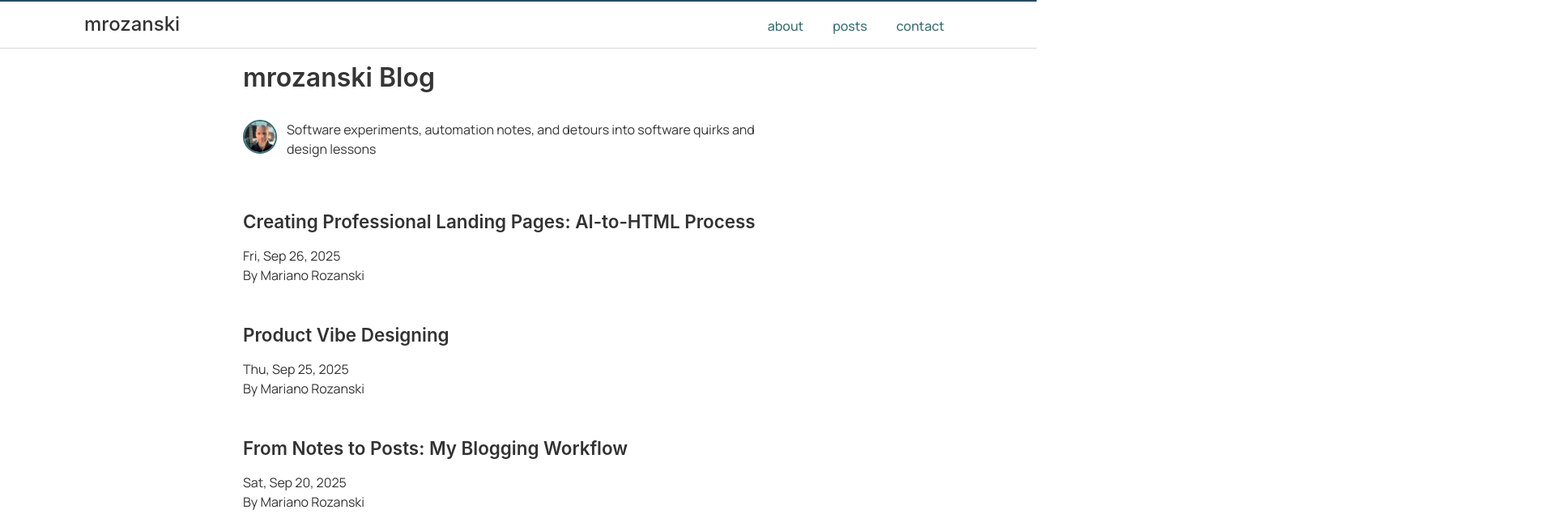
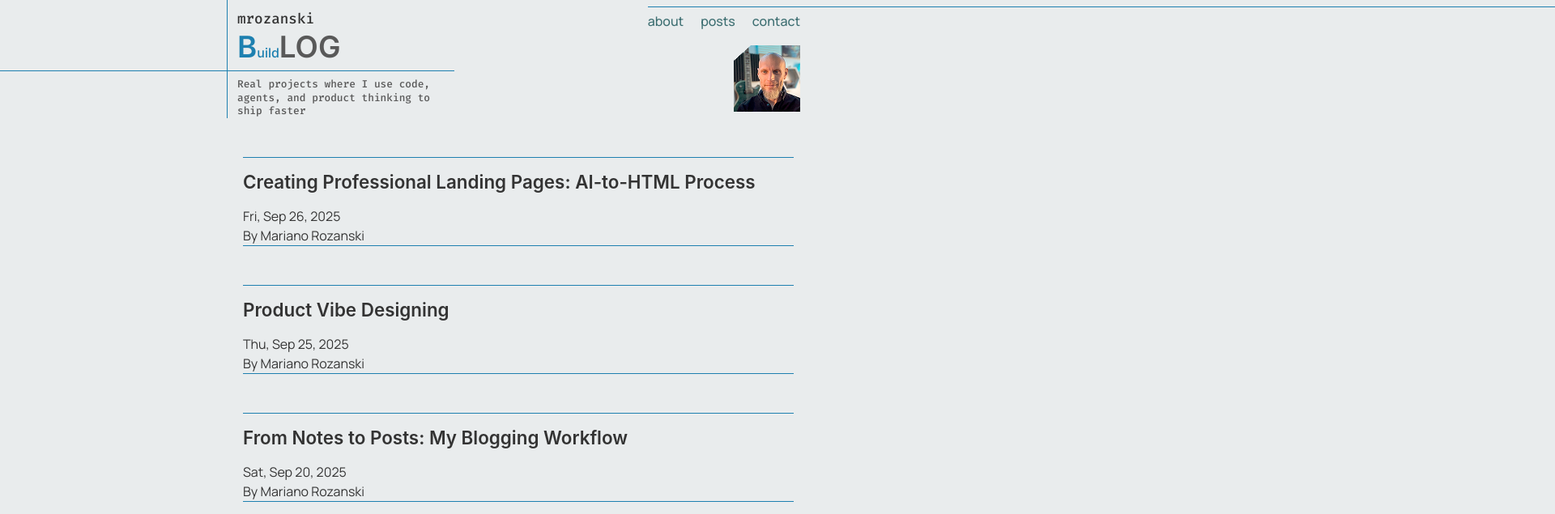
Before and after one commit to mrozanski/mrozanski.github.io, an Eleventy site: page src/index.html in a window 1280 px wide. Shown: the top 635 px of the page at 81% size, 1920 px wide, since content can reach past the window. Built offline with nearby package versions, Linux system fonts and the light colour scheme; Eleventy itself is replaced by a stand-in of ours; files that its build step writes are made by us from their sources; a web font is replaced by a local one.

Commit message:
Redesign header desktop (WIP)

```diff
--- a/src/_includes/base.njk
+++ b/src/_includes/base.njk
@@ -16,27 +16,45 @@
     </script>
 </head>
 <body>
-    <header class="header">
-        <div class="wide-container">
-            <div class="header-row">
-                <p class="title"><a href="/">mrozanski</a></p>
+    <header class="page-header">
+        <div class="header-content">
+        <div class="header-left">
+            <div class="cell cell-top">
+            <!-- Top-left content: text and/or image -->
+            <div class="title">
+                    <div><a href="/">mrozanski</a></div>
+                    <div class="site-name"><span class="first-cap">B</span>uild<span class="end-cap">LOG</span></div>
+                </div>
+            </div>
+            <div class="border-line border-between-left" aria-hidden="true"></div>
+            <div class="cell cell-bottom">
+            <!-- Bottom-left content -->
+            <p class="site-subtitle">Real projects where I use code, agents, and product thinking to ship faster</p>
+            </div>
+        </div>
 
-                <div class="hamburger-menu" onclick="toggleMenu()">
-                    <span></span>
-                    <span></span>
-                    <span></span>
-                </div>
+        <div class="header-center" aria-hidden="true">
+            <!-- Central separator (no content) -->
+        </div>
 
-                <nav class="header-nav">
-                    <ul class="menu">
+        <div class="header-right">
+            <div class="border-line border-top-right" aria-hidden="true"></div>
+            <div class="cell cell-top">
+            <!-- Top-right content -->
+            <ul class="menu">
                         <li class="menu-item"><a href="/about/">about</a></li>
                         <li class="menu-item"><a href="/posts/">posts</a></li>
                         <li class="menu-item"><a href="/contact/">contact</a></li>
                     </ul>
-                </nav>
+            </div>
+            <div class="cell cell-bottom">
+            <!-- Bottom-right content (taller) -->
+            <img src="/avatar.png" alt="Author avatar" class="avatar">
             </div>
         </div>
+        </div>
     </header>
+
 
     <main>
         {% if tagline %}
--- a/src/index.html
+++ b/src/index.html
@@ -2,16 +2,6 @@
 layout: base.njk
 title: Home
 ---
-
-<h1>mrozanski Blog</h1>
-<div class="byline">
-    <img src="/2025.jpg" alt="Author avatar" class="avatar">
-    <div class="home-tagline">
-        <p>Software experiments, automation notes, and detours
-                into software quirks and design lessons
-        </p>
-    </div>
-</div>
 
     {%- for post in collections.all | reverse -%}
   {%- if post.url != "/posts/" and "/posts/" in post.url -%}
--- a/src/style.css
+++ b/src/style.css
@@ -11,8 +11,9 @@ Version: 1.0
     FONT IMPORTS
    ========================== */
 
-/* Google Fonts - Manrope */
-@import url('https://fonts.googleapis.com/css2?family=Manrope:wght@200..800&display=swap');
+/* Google Fonts - Manrope, Fira Code */
+@import url('https://fonts.googleapis.com/css2?family=Fira+Code:wght@300..700&family=Manrope:wght@200..800&family=Inter:wght@100..900&display=swap');
+
 
 /* WF Visual Sans Font Import */
 @font-face {
@@ -26,15 +27,23 @@ Version: 1.0
 /* CSS Variables */
 :root {
     --color-text: #353535ff;
+    --color-muted: hsl(0, 0%, 35%);
     --caribbean-current: #3c6e71ff;
-    --color-background: #ffffffff;
+    --color-background: #E9ECED;
     --platinum: #d9d9d9ff;
     --indigo-dye: #284b63;
+    --dark-cerulean: #1E80B0;
+    --borders:var(--dark-cerulean);
     --color-secondary: var(--indigo-dye);
     --color-accent: var(--caribbean-current);
     --header-height: 60px;
     --font-body: 'Manrope', -apple-system, BlinkMacSystemFont, "Segoe UI", Roboto, Oxygen-Sans, Ubuntu, Cantarell, "Helvetica Neue", sans-serif;
     --font-heading: 'WF Visual Sans', -apple-system, BlinkMacSystemFont, "Segoe UI", Roboto, Oxygen-Sans, Ubuntu, Cantarell, "Helvetica Neue", sans-serif;
+    --font-mono: 'Fira Code', 'Courier New', Courier, monospace;
+    --font-inter: 'Inter', -apple-system, BlinkMacSystemFont, "Segoe UI", Roboto, Oxygen-Sans, Ubuntu, Cantarell, "Helvetica Neue", sans-serif;
+    --header-max-width: 45rem;
+    --header-left-width: 280px;
+    --header-right-width: 280px;
 }
 
 /* Reset and base styles */
@@ -146,7 +155,7 @@ a img {
 }
 
 /* Header and navigation */
-header {
+/* header {
     border-top: 2px solid var(--indigo-dye);
     border-bottom: 1px solid var(--platinum);
     text-transform: none;
@@ -159,32 +168,24 @@ header {
     z-index: 1000;
     height: var(--header-height);
     box-sizing: border-box;
-}
+} */
 
-header .wide-container {
+/* header .wide-container {
     display: flex;
     flex-direction: column;
-}
+} */
 
 ul.menu {
     margin-bottom: 0;
-}
-
-/* Header row: title and nav */
-header .header-row {
-    display: flex;
-    justify-content: space-between;
-    align-items: center;
-    margin-bottom: 15px;
 }
 
 /* Title styling */
 header .title {
     flex: 0 0 auto;
     text-align: left;
-    font-family: var(--font-heading);
-    font-size: 1.5rem;
-    color: #333;
+    font-family: var(--font-mono);
+    font-size: 1.1rem;
+    color: var(--color-text);
     font-weight: 500;
     text-decoration: none;
     border-bottom: none;
@@ -224,18 +225,18 @@ header .header-nav {
 }
 
 /* Navigation menu */
-header .header-nav .menu {
+.page-header .menu {
     display: inline-flex;
     gap: 1rem;
     font-size: 1rem;
 }
 
-header .header-nav .menu li {
+.page-header .menu li {
     display: inline;
 }
 
 /* Menu link styles */
-header .header-nav .menu li a {
+.page-header .menu li a {
     color: var(--caribbean-current);
     font-weight: 500;
     text-decoration: none;
@@ -243,7 +244,7 @@ header .header-nav .menu li a {
     transition: color 0.6s ease;
 }
 
-header .header-nav .menu li a:hover {
+.page-header .menu li a:hover {
     color: #333;
 }
 
@@ -365,6 +366,8 @@ footer a, footer a:visited, footer a:link {
 }
 .post-preview {
     margin-top: 3rem;
+    border-top: 1px solid var(--borders);
+    border-bottom: 1px solid var(--borders);
 }
 
 /* Code block styles */
@@ -385,7 +388,7 @@ pre code {
     padding: 0;
     font-size: 0.85rem;
     line-height: 1.4;
-    font-family: 'Courier New', Courier, monospace;
+    font-family: var(--font-mono);
     display: block;
     white-space: pre;
     overflow-x: auto;
@@ -399,7 +402,7 @@ code {
     border-radius: 3px;
     padding: 0.2rem 0.4rem;
     font-size: 0.85rem;
-    font-family: 'Courier New', Courier, monospace;
+    font-family: var(--font-mono);
 }
 
 /* Override inline code styles when inside pre */
@@ -418,11 +421,10 @@ main {
     display: flex;
     flex-direction: column;
     justify-content: flex-start;
-    padding-top: var(--header-height);
 }
 
 .main-container {
-    max-width: 45rem;
+    width: 45rem;
     margin: 0 auto;
     padding: 0 20px;
     flex: 1;
@@ -612,3 +614,135 @@ main {
         display: none;
     }
 }
+
+/* Header layout template – desktop, flex-based */
+
+
+*,
+*::before,
+*::after {
+box-sizing: border-box;
+}
+
+body {
+margin: 0;
+}
+
+.page-header {
+width: 100%;
+position: relative;
+}
+
+.header-content {
+display: flex;
+align-items: stretch;
+max-width: var(--header-max-width);
+margin: 0 auto;
+min-height: 120px;
+border-left: 1px solid var(--borders);
+}
+
+/* ----- Left column: two cells, same width, left-aligned ----- */
+.header-left {
+display: flex;
+flex-direction: column;
+width: var(--header-left-width);
+flex-shrink: 0;
+}
+
+.header-left .cell-top {
+    flex: 1 1 auto;
+    min-height: 72px;
+    display: flex;
+    align-items: center;
+    padding-bottom: 0;
+}
+
+.header-left .cell-bottom {
+flex: 0 0 auto;
+min-height: 48px;
+display: flex;
+align-items: center;
+padding-bottom: 0;
+}
+
+/* Horizontal border between the two left cells: extends left to viewport, right to right edge of left column only */
+.border-between-left {
+height: 1px;
+background: var(--borders);
+flex: 0 0 1px;
+margin-left: -100vw;
+width: calc(100vw + 100%);
+}
+
+/* ----- Right column: two cells, same width, right-aligned ----- */
+.header-right {
+display: flex;
+flex-direction: column;
+width: var(--header-right-width);
+flex-shrink: 0;
+margin-left: auto;
+position: relative;
+}
+
+/* Top border of right column: extends from left edge of top-right cell to viewport right */
+.border-top-right {
+position: absolute;
+top: 0.5rem;
+left: 5rem;
+width: 100vw;
+height: 1px;
+background: var(--borders);
+z-index: 0;
+}
+
+.header-right .cell-top {
+flex: 0 0 auto;
+min-height: 48px;
+display: flex;
+align-items: center;
+justify-content: end;
+position: relative;
+z-index: 1;
+}
+
+.header-right .cell-bottom {
+flex: 1 1 auto;
+min-height: 72px;
+display: flex;
+align-items: center;
+justify-content: end;
+}
+
+/* Content cells: no background (as per spec); add padding as needed */
+.cell {
+padding: 0.5rem 0.75rem;
+}
+
+.cell p {
+margin: 0;
+}
+
+.site-name {
+    font-family: var(--font-inter);
+    line-height: 1.3;
+    color: var(--borders);
+    font-size: 1rem;
+}
+
+.first-cap, .end-cap {
+    font-size: 2.3rem;
+    font-weight: 600;
+}
+
+.end-cap {
+    color: var(--color-muted);
+}
+
+.site-subtitle {
+    font-family: var(--font-mono);
+    font-size: .8rem;
+    color: var(--color-muted);
+    line-height: 1.3;
+    font-weight: 500;
+}
```
Also changed, not shown: src/avatar.png (added).
